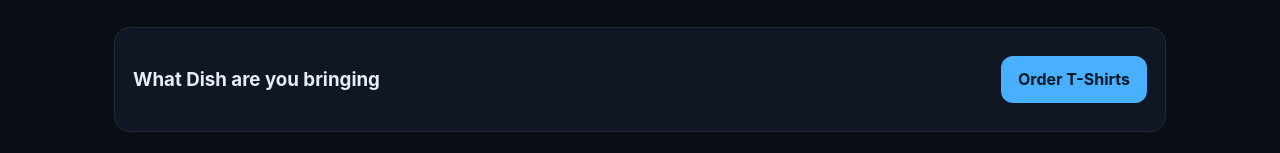
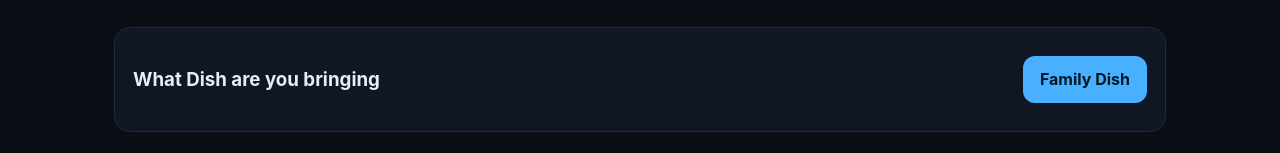
Before and after one commit to andremurdock/MurdockLegacy, a plain HTML site: page index.html in a window 1280 px wide. Shown: the part 1000-1153 px from the top of the page. Drawn offline with Linux system fonts and the light colour scheme.

Commit message:
Update index.html

```diff
--- a/index.html
+++ b/index.html
@@ -83,7 +83,7 @@
     <section class="cta-band">
       <div class="cta-content">
         <h3>What Dish are you bringing</h3>
-        <a class="button" href="dishes.html">Order T-Shirts</a>
+        <a class="button" href="dishes.html">Family Dish</a>
       </div>
     </section>
 
```
